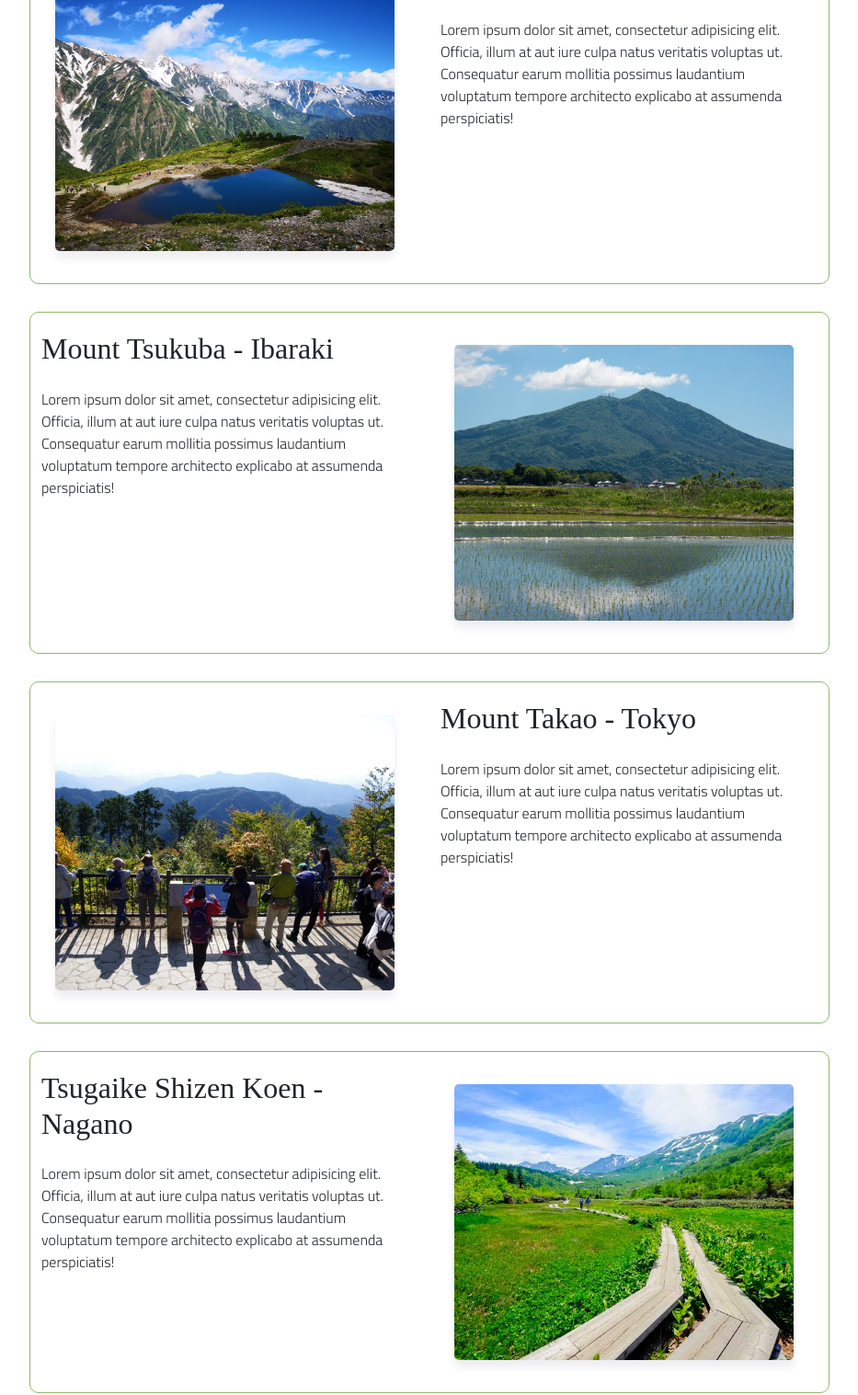
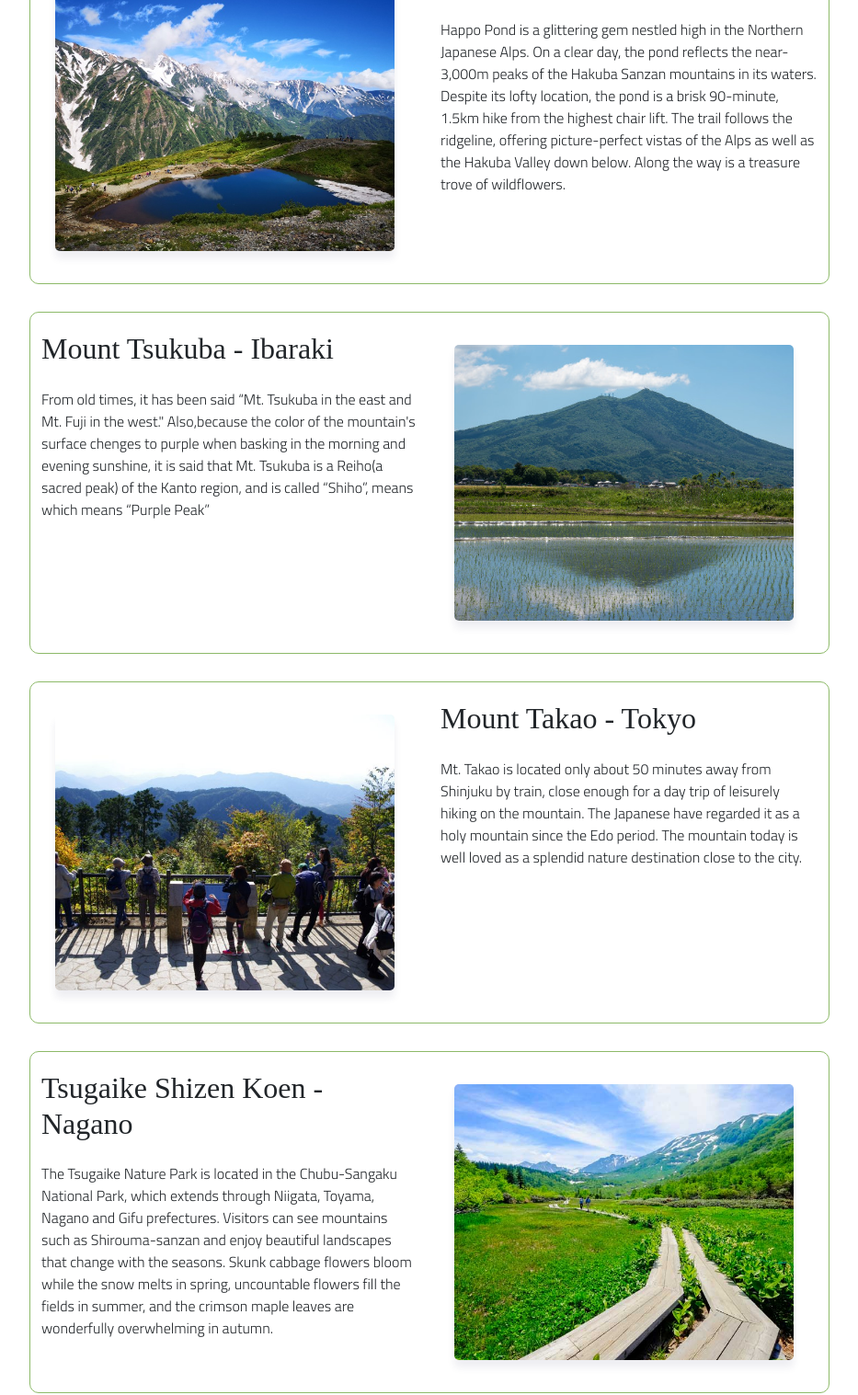
Before and after one commit to alinekachel/portfolio-finalproject, a plain HTML site: page index.html in a window 1280 px wide. Shown: the part 340-1857 px from the top of the page at 92% size, without its empty margins (173-1106 px from the left). Drawn offline with nearby package versions, Linux system fonts and the light colour scheme; a web font is replaced by a local one.

Commit message:
actual content inserted (lorem deleted), alt texts updated, contact link updated

```diff
--- a/index.html
+++ b/index.html
@@ -52,7 +52,7 @@
               >Home <span class="sr-only">(current)</span></a
             >
             <a class="nav-item nav-link" href="about.html">About</a>
-            <a class="nav-item nav-link" href="#">Contact</a>
+            <a class="nav-item nav-link" href="#contact">Contact</a>
           </div>
         </div>
       </nav>
@@ -65,60 +65,65 @@
         <div class="col-lg-6">
           <h2>Happo-one - Nagano</h2>
           <p>
-            Lorem ipsum dolor sit amet, consectetur adipisicing elit. Officia,
-            illum at aut iure culpa natus veritatis voluptas ut. Consequatur
-            earum mollitia possimus laudantium voluptatum tempore architecto
-            explicabo at assumenda perspiciatis!
+            Happo Pond is a glittering gem nestled high in the Northern Japanese
+            Alps. On a clear day, the pond reflects the near-3,000m peaks of the
+            Hakuba Sanzan mountains in its waters. Despite its lofty location,
+            the pond is a brisk 90-minute, 1.5km hike from the highest chair
+            lift. The trail follows the ridgeline, offering picture-perfect
+            vistas of the Alps as well as the Hakuba Valley down below. Along
+            the way is a treasure trove of wildflowers.
           </p>
         </div>
       </div>
       <div class="row hike-box">
         <div class="col-lg-6 order-lg-2">
-          <img
-            src="src/mt-tsukuba.jpg"
-            alt="Image of Happo-one lake - Nagano"
-          />
+          <img src="src/mt-tsukuba.jpg" alt="Image of Mt Tsukuba - Ibaraki" />
         </div>
         <div class="col-lg-6 order-lg-1">
           <h2>Mount Tsukuba - Ibaraki</h2>
           <p>
-            Lorem ipsum dolor sit amet, consectetur adipisicing elit. Officia,
-            illum at aut iure culpa natus veritatis voluptas ut. Consequatur
-            earum mollitia possimus laudantium voluptatum tempore architecto
-            explicabo at assumenda perspiciatis!
+            From old times, it has been said “Mt. Tsukuba in the east and Mt.
+            Fuji in the west." Also,because the color of the mountain's surface
+            chenges to purple when basking in the morning and evening sunshine,
+            it is said that Mt. Tsukuba is a Reiho(a sacred peak) of the Kanto
+            region, and is called “Shiho”, means which means “Purple Peak”
           </p>
         </div>
       </div>
       <div class="row hike-box">
         <div class="col-lg-6">
-          <img src="src/mt-takao.jpg" alt="Image of Happo-one lake - Nagano" />
+          <img src="src/mt-takao.jpg" alt="Image of Mt Takao - Tokyo" />
         </div>
         <div class="col-lg-6">
           <h2>Mount Takao - Tokyo</h2>
           <p>
-            Lorem ipsum dolor sit amet, consectetur adipisicing elit. Officia,
-            illum at aut iure culpa natus veritatis voluptas ut. Consequatur
-            earum mollitia possimus laudantium voluptatum tempore architecto
-            explicabo at assumenda perspiciatis!
+            Mt. Takao is located only about 50 minutes away from Shinjuku by
+            train, close enough for a day trip of leisurely hiking on the
+            mountain. The Japanese have regarded it as a holy mountain since the
+            Edo period. The mountain today is well loved as a splendid nature
+            destination close to the city.
           </p>
         </div>
       </div>
       <div class="row hike-box">
         <div class="col-lg-6 order-lg-2">
-          <img src="src/tsugaike.jpg" alt="Image of Happo-one lake - Nagano" />
+          <img src="src/tsugaike.jpg" alt="Image of Tsugaike - Nagano" />
         </div>
         <div class="col-lg-6 order-lg-1">
           <h2>Tsugaike Shizen Koen - Nagano</h2>
           <p>
-            Lorem ipsum dolor sit amet, consectetur adipisicing elit. Officia,
-            illum at aut iure culpa natus veritatis voluptas ut. Consequatur
-            earum mollitia possimus laudantium voluptatum tempore architecto
-            explicabo at assumenda perspiciatis!
+            The Tsugaike Nature Park is located in the Chubu-Sangaku National
+            Park, which extends through Niigata, Toyama, Nagano and Gifu
+            prefectures. Visitors can see mountains such as Shirouma-sanzan and
+            enjoy beautiful landscapes that change with the seasons. Skunk
+            cabbage flowers bloom while the snow melts in spring, uncountable
+            flowers fill the fields in summer, and the crimson maple leaves are
+            wonderfully overwhelming in autumn.
           </p>
         </div>
       </div>
     </div>
-    <footer>
+    <footer id="contact">
       <h3>Want to check out more?</h3>
       <div class="icons">
         <a
```
